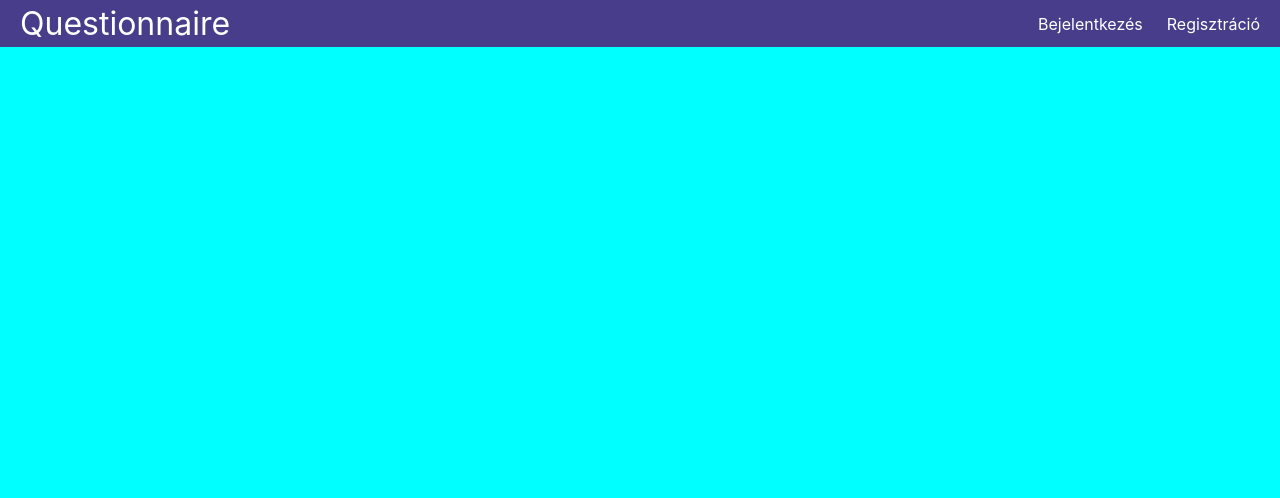
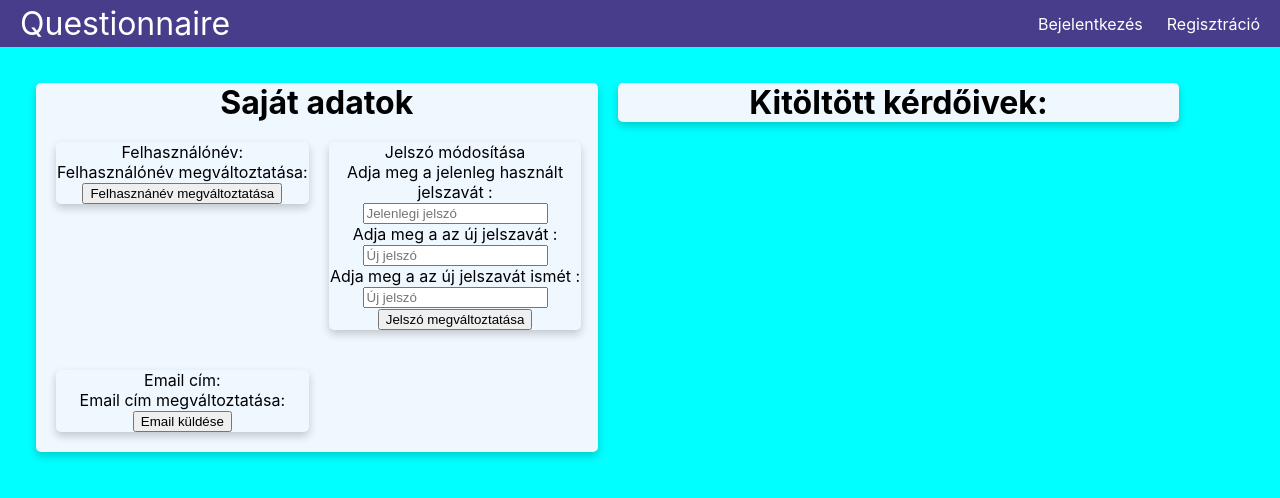
Before and after one commit to JaniITmer/Nagy-Projektmunka, a React (Create React App) app in the folder questionnaire/: page /profile in a window 1280 px wide. Shown: the top 498 px of the page. Built offline with nearby package versions, Linux system fonts and the light colour scheme.

Commit message:
Profil oldal létrehozása

```diff
--- a/questionnaire/src/App.js
+++ b/questionnaire/src/App.js
@@ -5,6 +5,7 @@ import Register from './pages/Register';
 import MyQuestonnaire from './pages/MyQuestionnaire';
 import Questonnaire from './pages/Questionnaire';
 import Home from "./pages/Home"
+import Profile from './pages/Profile';
 import { Route, Routes } from "react-router-dom"
 
 function App() {
@@ -18,6 +19,7 @@ function App() {
           <Route path="/register" element={<Register />} />
           <Route path="/my-questionnaire" element={<MyQuestonnaire />} />
           <Route path="/questionnaire" element={<Questonnaire />} />
+          <Route path="/profile" element={<Profile />} />
         </Routes>
       </div>
     </>
--- /dev/null
+++ b/questionnaire/src/pages/Profile.js
@@ -0,0 +1,56 @@
+import React from 'react';
+import './Profile.css';
+
+
+
+export default function Profile() {
+    return (
+        <div className='profile-page'>
+        <div className='szemelyes-adatok'>
+
+        <div className="card">
+
+            <h1>Saját adatok</h1>
+
+            <div className="card">Felhasználónév:
+            <div>Felhasználónév megváltoztatása:</div>
+            <div>
+            <button className="pwchange-btn">Felhasznánév megváltoztatása </button>
+            </div>
+            </div>
+
+            <div className="card">
+            <div >Jelszó módosítása</div>
+
+            <div >Adja meg a jelenleg használt jelszavát :
+            <input type='password' id="currentPassword" placeholder="Jelenlegi jelszó"></input>
+            </div>
+            <div >Adja meg a az új jelszavát :
+            <input type='password' id="newPassword" placeholder="Új jelszó"></input>
+            </div>
+            <div >Adja meg a az új jelszavát ismét :
+            <input type='password' id="newPasswordagain" placeholder="Új jelszó"></input>
+            </div>
+
+
+
+
+            <div>
+
+
+             <button className="pwchange-btn">Jelszó megváltoztatása </button></div>
+             </div>
+             <div className='card'>Email cím:<div>Email cím megváltoztatása:</div>  <button>Email küldése</button></div>
+
+            </div>
+
+            <div className="card"> <h1>Kitöltött kérdőivek:</h1></div>
+
+            </div>
+         </div>
+
+
+
+
+    )
+}
```
Also changed, not shown: questionnaire/src/pages/Profile.css (added).
